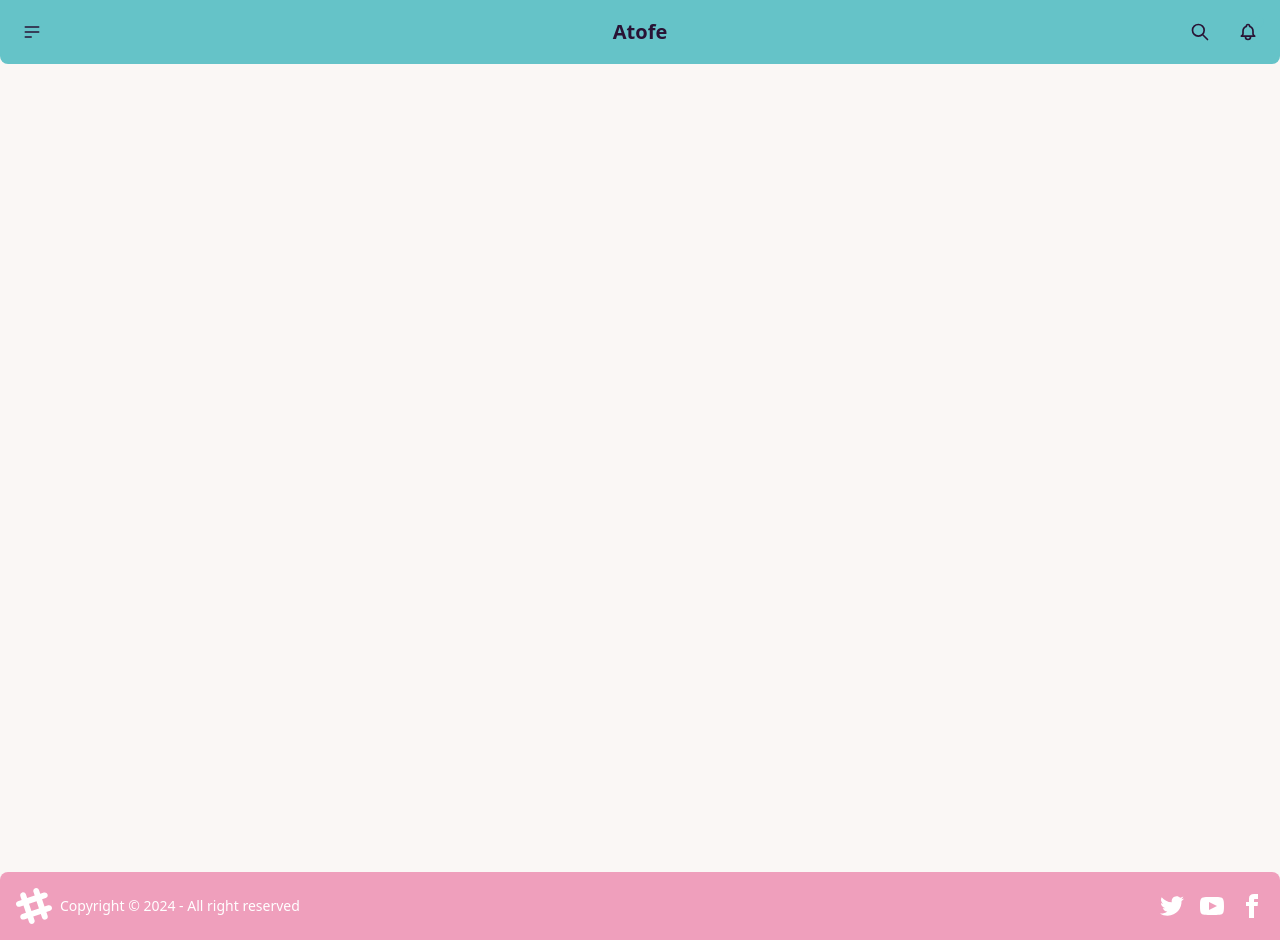
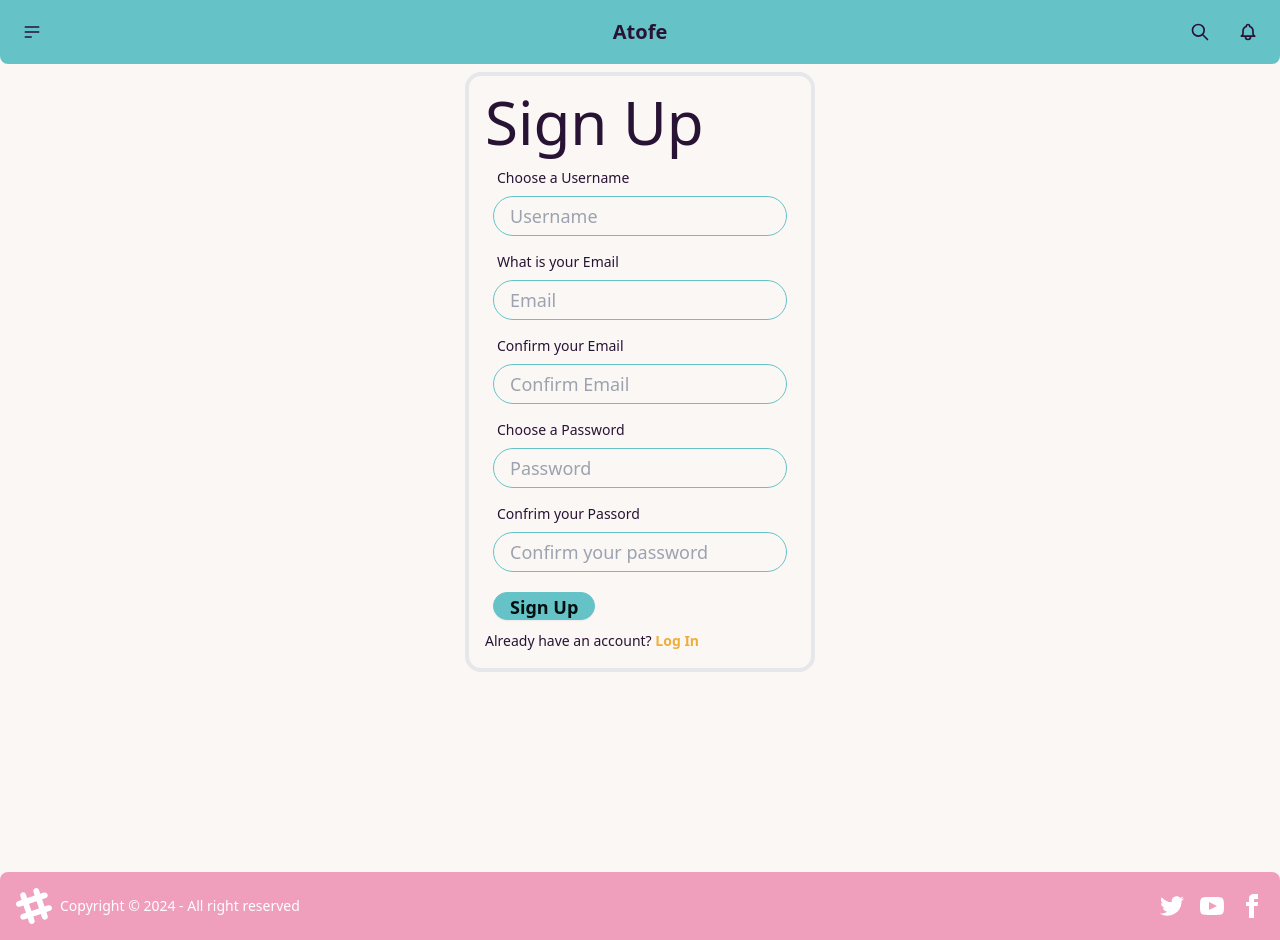
Before and after one commit to DriesVerb/ATOFE_REPO, a React (Vite) app in the folder web/: page /signup in a window 1280 px wide. Built offline with nearby package versions, Linux system fonts and the light colour scheme; no server answers.

Commit message:
cementing props, text types and auth views

```diff
--- a/web/src/elements/index.ts
+++ b/web/src/elements/index.ts
@@ -1,3 +1,4 @@
 export * as Btn from './buttons'
 export * as Txt from './text'
 export * as Form from './forms'
+export * as Link from './links'
--- a/web/src/elements/layout/header/header.tsx
+++ b/web/src/elements/layout/header/header.tsx
@@ -32,7 +32,7 @@ export const Header = () => {
               <Link href="/login">Login</Link>
             </li>
             <li>
-              <Link href="/singup">Sign Up</Link>
+              <Link href="/signup">Sign Up</Link>
             </li>
           </ul>
         </div>
--- /dev/null
+++ b/web/src/elements/links/index.ts
@@ -0,0 +1 @@
+export { Text } from './link'
--- /dev/null
+++ b/web/src/elements/links/link.tsx
@@ -0,0 +1,17 @@
+import { Children } from '#/types/global/common'
+import { Link } from 'wouter'
+
+interface TextLinkProps {
+  children: Children
+  href: string
+}
+
+export const Text = (props: TextLinkProps) => {
+  const { children, href } = props
+
+  return (
+    <span className='text-accent font-bold hover:underline hover:text-accent-content'>
+      <Link href={href}>{children}</Link>
+    </span>
+  )
+}
--- a/web/src/elements/text/index.ts
+++ b/web/src/elements/text/index.ts
@@ -1 +1 @@
-export { H1, H2, H3, p } from './textTypes'
+export { H1, H2, H3, P, Small } from './textTypes'
--- a/web/src/elements/text/textTypes.tsx
+++ b/web/src/elements/text/textTypes.tsx
@@ -44,7 +44,7 @@ export const H3 = (props: TextProps) => {
 }
 
 
-export const p = (props: TextClassProps) => {
+export const P = (props: TextClassProps) => {
   const { children, ngclass } = props
 
   return (
@@ -53,3 +53,13 @@ export const p = (props: TextClassProps) => {
     </>
   )
 }
+
+export const Small = (props: TextClassProps) => {
+  const { children, ngclass } = props
+
+  return (
+    <>
+      <small className={`text-xs md:text-sm ${ngclass}`}>{children}</small>
+    </>
+  )
+}
--- a/web/src/routing/auth/signup.tsx
+++ b/web/src/routing/auth/signup.tsx
@@ -3,7 +3,7 @@ import { Route } from 'wouter'
 
 export const SignUpRoute = () => {
   return (
-    <Route path="/singup">
+    <Route path="/signup">
       <SignUpView />
     </Route>
   )
--- a/web/src/views/auth/authLogin.view.tsx
+++ b/web/src/views/auth/authLogin.view.tsx
@@ -1,4 +1,4 @@
-import { Btn, Form, Txt } from '#/elements'
+import { Btn, Form, Link, Txt } from '#/elements'
 import { AuthContainter } from './components/authContainer'
 
 export const LoginView = () => {
@@ -16,9 +16,10 @@ export const LoginView = () => {
             text="Log in"
             type="submit"
             onClick={(e) => handleLogin(e)}
-            classname="w-fit"
+            ngclass="w-fit"
           />
         </form>
+      <Txt.Small>Don't have an account? <Link.Text href="/signup">Register</Link.Text></Txt.Small>
       </AuthContainter>
   )
 }
--- a/web/src/views/auth/authSignUp.tsx
+++ b/web/src/views/auth/authSignUp.tsx
@@ -1,4 +1,4 @@
-import { Btn, Form, Txt } from '#/elements'
+import { Btn, Form, Link, Txt } from '#/elements'
 import { AuthContainter } from './components/authContainer'
 import { useForm } from 'react-hook-form'
 import { zodResolver } from '@hookform/resolvers/zod'
@@ -73,6 +73,7 @@ export const SignUpView = () => {
         <Btn.Basic text="Sign Up" type="submit" ngclass="w-fit mt-3" />
       </form>
       {responseError && <Alert ngclass="mt-4" text={errorMessage} />}
+      <Txt.Small>Already have an account? <Link.Text href="/login">Log In</Link.Text></Txt.Small>
     </AuthContainter>
   )
 }
--- a/web/src/views/start/start.view.tsx
+++ b/web/src/views/start/start.view.tsx
@@ -16,7 +16,7 @@ export const StartView = () => {
         onRenew={() => refetch()}
         onWrite={() => console.log('dries')}
       />
-      <Txt.p ngclass="col-span-1 md:col-span-2">
+      <Txt.P ngclass="col-span-1 md:col-span-2">
         Lorem ipsum dolor sit amet officia excepteur ex fugiat reprehenderit
         enim labore culpa sint ad nisi Lorem pariatur mollit ex esse
         exercitation amet. Nisi anim cupidatat excepteur officia. Reprehenderit
@@ -28,7 +28,7 @@ export const StartView = () => {
         Aliqua reprehenderit commodo ex non excepteur duis sunt velit enim.
         Voluptate laboris sint cupidatat ullamco ut ea consectetur et est culpa
         et culpa duis.
-      </Txt.p>
+      </Txt.P>
       <div className="flex gap-4 justify-end">
         <Avatar />
       </div>
```
